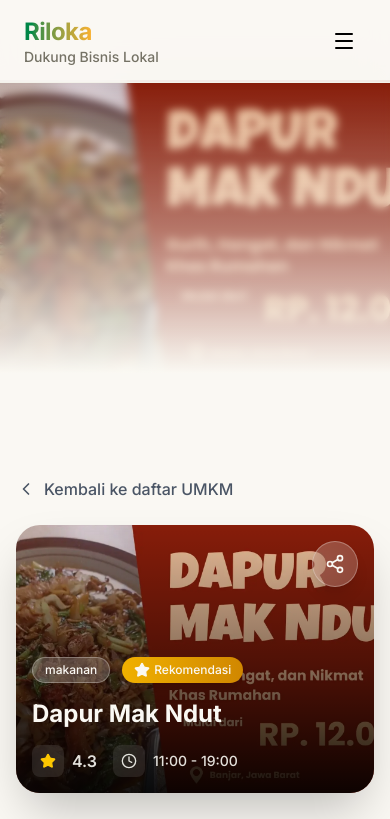
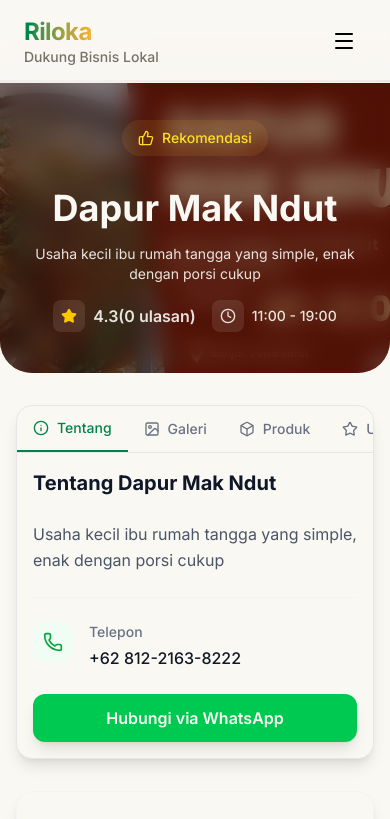
Before and after one commit to mwhehe30/Riloka, a Next.js app: page /umkm/dapur-mak-ndut in a window 390 px wide. Shown: the top 819 px of the page. Built offline with nearby package versions, Linux system fonts and the light colour scheme.

Commit message:
nambahin anu yg anu

```diff
--- a/app/globals.css
+++ b/app/globals.css
@@ -90,6 +90,25 @@ body {
   }
 }
 
+/* styles/globals.css */
+@keyframes marquee {
+  0% {
+    transform: translateX(0);
+  }
+  100% {
+    transform: translateX(calc(-200px * 6));
+  }
+}
+
+.animate-marquee {
+  animation: marquee 30s linear infinite;
+}
+
+/* Untuk hover pause */
+.animate-marquee:hover {
+  animation-play-state: paused;
+}
+
 .animate-gradient {
   animation: gradient 8s ease infinite;
 }
--- a/app/page.jsx
+++ b/app/page.jsx
@@ -2,6 +2,7 @@
 
 import Card from '@/components/Card';
 import HorizontalScroll from '@/components/HorizontalScroll';
+import Marquee from '@/components/Marquee';
 import PromoCard from '@/components/PromoCard';
 import { getPromo, getUmkm } from '@/lib/api';
 import {
@@ -312,7 +313,7 @@ export default function Page() {
 
       {/* marquee */}
       <div className='bg-primary'>
-        <section className='container mx-auto px-6 lg:px-12 py-16 md:py-20'></section>
+        <Marquee />
       </div>
 
       {/* testimonial */}
--- a/app/umkm/[slug]/page.jsx
+++ b/app/umkm/[slug]/page.jsx
@@ -5,7 +5,6 @@ import PromoCard from '@/components/PromoCard';
 import { getUmkmBySlug } from '@/lib/api';
 import {
   Box,
-  ChevronLeft,
   Clock,
   Image,
   Info,
@@ -16,9 +15,9 @@ import {
   Pin,
   Share2,
   Star,
+  ThumbsUp,
   User,
 } from 'lucide-react';
-import Link from 'next/link';
 import { useParams } from 'next/navigation';
 import { useEffect, useState } from 'react';
 import NotFound from './not-found';
@@ -29,6 +28,12 @@ export default function Page() {
   const [activeTab, setActiveTab] = useState('tentang');
   const [isLoading, setIsLoading] = useState(true);
   const [notFound, setNotFound] = useState(false);
+  const [activeImage, setActiveImage] = useState(null);
+
+  function handleImageClick(image) {
+    setActiveImage(image);
+    console.log(image);
+  }
 
   const handleShare = async () => {
     const shareData = {
@@ -111,35 +116,70 @@ export default function Page() {
 
   return (
     <section className='min-h-screen bg-white pt-20'>
-      <div className='relative aspect-[4/3] sm:aspect-[16/9] md:aspect-[21/7] overflow-hidden'>
+      <div className='relative aspect-[4/3] sm:aspect-[16/9] md:aspect-[21/7] overflow-hidden rounded-b-4xl'>
         <ImageWithFallback
           src={detailUmkm?.thumb}
           alt={detailUmkm?.name}
           fill
           className='object-cover'
         />
-        <div className='absolute inset-0 bg-gradient-to-t from-white via-white/40 to-transparent backdrop-blur-xs' />
+        <div className='absolute inset-0 bg-black/40 backdrop-blur-md flex flex-col gap-4 items-center justify-center p-4'>
+          {detailUmkm.featured && (
+            <div className='inline-flex items-center gap-2 bg-secondary/10 text-yellow-300 px-4 py-2 rounded-full mb-4 font-medium text-sm'>
+              <ThumbsUp className='size-4' />
+              Rekomendasi
+            </div>
+          )}
+
+          <h1 className='text-4xl md:text-6xl font-bold text-white'>
+            {detailUmkm?.name}
+          </h1>
+
+          <p className='text-white/90 text-sm sm:text-base text-center'>
+            {detailUmkm?.description}
+          </p>
+
+          <div className='flex flex-wrap items-center gap-4 text-white/90 text-sm sm:text-base'>
+            <div className='flex items-center gap-2'>
+              <div className='p-2 bg-white/10 rounded-lg'>
+                <Star className='w-4 h-4 sm:w-5 sm:h-5 fill-yellow-400 text-yellow-400' />
+              </div>
+              <span className='font-semibold text-base'>
+                {detailUmkm?.rating || '0.0'}({detailUmkm?.reviewer || '0'}{' '}
+                ulasan)
+              </span>
+            </div>
+            <div className='flex items-center gap-2'>
+              <div className='p-2 bg-white/10 rounded-lg '>
+                <Clock className='w-4 h-4 sm:w-5 sm:h-5' />
+              </div>
+              <span className='font-medium'>
+                {detailUmkm?.hours?.open} - {detailUmkm?.hours?.close}
+              </span>
+            </div>
+          </div>
+        </div>
       </div>
-      <div className='container mx-auto px-4 sm:px-6 lg:px-8 py-10 pt-26'>
+      <div className='container mx-auto px-4 sm:px-6 lg:px-8'>
         {/* Back Button */}
-        <Link
+        {/* <Link
           href='/umkm'
           className='inline-flex items-center gap-2 text-gray-600 hover:text-primary transition-colors duration-300 mb-6 group'
         >
           <ChevronLeft className='w-5 h-5 group-hover:-translate-x-1 transition-transform' />
           <span className='font-medium'>Kembali ke daftar UMKM</span>
-        </Link>
+        </Link> */}
 
         {/* Hero Section */}
         <article className='relative overflow-hidden rounded-3xl shadow-2xl mb-8'>
-          <figure className='relative aspect-[4/3] sm:aspect-[16/9] md:aspect-[21/9] overflow-hidden'>
+          {/* <figure className='relative aspect-[4/3] sm:aspect-[16/9] md:aspect-[21/9] overflow-hidden'>
             <ImageWithFallback
               src={detailUmkm?.thumb}
               alt={detailUmkm?.name}
               fill
               className='object-cover hover:scale-105 transition-transform duration-700'
             />
-          </figure>
+          </figure> */}
 
           <div className='absolute inset-0 bg-gradient-to-t from-black/90 via-black/40 to-transparent' />
 
@@ -281,20 +321,32 @@ export default function Page() {
                   <div className='space-y-6'>
                     <h2 className='text-2xl font-bold text-gray-900'>Galeri</h2>
 
+                    <div className='relative w-full h-[400px] rounded-xl overflow-hidden group border border-border'>
+                      <ImageWithFallback
+                        src={activeImage}
+                        alt={detailUmkm?.name || 'Gallery Image'}
+                        fill
+                        className='object-contain group-hover:scale-110 transition-transform duration-500'
+                      />
+                    </div>
+
                     {detailUmkm?.images?.length > 0 ? (
                       <div className='flex gap-4 overflow-x-auto scrollbar-none scroll-smooth'>
                         {detailUmkm.images.map((img, idx) => (
-                          <div
+                          <button
                             key={idx}
-                            className='relative flex-shrink-0 w-56 h-56 sm:w-64 sm:h-64 rounded-xl overflow-hidden group'
+                            onClick={() => handleImageClick(img)}
+                            className={`relative flex-shrink-0 w-32 h-20 rounded-lg overflow-hidden border
+              ${activeImage === img ? 'border-primary' : 'border-transparent'}
+            `}
                           >
                             <ImageWithFallback
                               src={img}
-                              alt={`${detailUmkm.name} ${idx + 1}`}
+                              alt={`${detailUmkm?.name} ${idx + 1}`}
                               fill
-                              className='object-cover group-hover:scale-110 transition-transform duration-500'
+                              className='object-cover hover:scale-110 transition-transform duration-300'
                             />
-                          </div>
+                          </button>
                         ))}
                       </div>
                     ) : (
@@ -417,14 +469,14 @@ export default function Page() {
                 <div className='flex flex-col gap-2'>
                   <div className='flex items-center gap-2'>
                     <Pin className='w-5 h-5' />
-                    <p>Alamat</p>
+                    <p className='font-bold'>Alamat</p>
                   </div>
                   <p className='text-gray-600'>{detailUmkm?.address}</p>
                 </div>
                 <div className='space-y-2'>
                   <div className='flex items-center gap-2 text-foreground'>
                     <Clock className='w-5 h-5' />
-                    <p>Jam Operasional</p>
+                    <p className='font-bold'>Jam Operasional</p>
                   </div>
                   <div className='flex gap-2 flex-col text-gray-600 font-medium'>
                     <p>
--- a/components/Card.jsx
+++ b/components/Card.jsx
@@ -1,6 +1,6 @@
 'use client';
 
-import { ArrowUpRight, Clock, MapPin, Star } from 'lucide-react';
+import { ArrowUpRight, Clock, MapPin, Star, ThumbsUp } from 'lucide-react';
 import Link from 'next/link';
 import ImageWithFallback from './ImageWithFallback';
 
@@ -11,10 +11,7 @@ export default function UMKMCard({ umkm }) {
         {/* Gambar */}
         <figure className='relative overflow-hidden aspect-video'>
           <ImageWithFallback
-            src={
-              umkm.thumb ||
-              'https://ralfvanveen.com/wp-content/uploads/2021/06/Placeholder-_-Glossary.svg'
-            }
+            src={umkm.thumb}
             alt={umkm.name}
             fill
             className='object-cover transition-transform duration-700 group-hover:scale-110'
@@ -38,10 +35,7 @@ export default function UMKMCard({ umkm }) {
           {/* Rekomendasi */}
           {umkm.featured && (
             <div className='absolute top-4 right-4 bg-gradient-to-br from-yellow-500 to-yellow-600 text-white px-3 py-1.5 rounded-full flex items-center gap-1.5 shadow-lg'>
-              <Star
-                className='size-3.5 fill-current flex-shrink-0'
-                strokeWidth={0}
-              />
+              <ThumbsUp className='size-3.5 flex-shrink-0' />
               <span className='text-xs sm:text-sm font-semibold'>
                 Rekomendasi
               </span>
--- a/components/ImageWithFallback.jsx
+++ b/components/ImageWithFallback.jsx
@@ -11,16 +11,12 @@ export default function ImageWithFallback({
 }) {
   const [imgSrc, setImgSrc] = useState(src || fallback);
 
-  const validSrc = imgSrc?.trim() ? imgSrc : fallback;
-
   return (
-    validSrc && (
-      <Image
-        src={validSrc}
-        alt={alt}
-        onError={() => setImgSrc(fallback)}
-        {...props}
-      />
-    )
+    <Image
+      src={imgSrc || fallback}
+      alt={alt}
+      onError={() => setImgSrc(fallback)}
+      {...props}
+    />
   );
 }
--- a/package.json
+++ b/package.json
@@ -9,7 +9,6 @@
     "lint": "eslint . --fix"
   },
   "dependencies": {
-    "date-fns": "^4.1.0",
     "lucide-react": "^0.546.0",
     "next": "15.5.6",
     "react": "19.1.0",
--- /dev/null
+++ b/public/data/testimoni.json
@@ -0,0 +1,23 @@
+[
+  {
+    "id": 1,
+    "name": "John Doe",
+    "rating": 5,
+    "review": "Saya sangat senang dengan UMKM ini. Makanan enak dan harga terjangkau.",
+    "date": "2023-01-01"
+  },
+  {
+    "id": 2,
+    "name": "John Doe",
+    "rating": 5,
+    "review": "Saya sangat senang dengan UMKM ini. Makanan enak dan harga terjangkau.",
+    "date": "2023-01-01"
+  },
+  {
+    "id": 3,
+    "name": "John Doe",
+    "rating": 5,
+    "review": "Saya sangat senang dengan UMKM ini. Makanan enak dan harga terjangkau.",
+    "date": "2023-01-01"
+  }
+]
--- a/public/data/umkm.json
+++ b/public/data/umkm.json
@@ -499,6 +499,7 @@
         "price": 30000
       }
     ],
+    "reviewer": "100",
     "reviews": [
       {
         "id": 1,
```
Also changed, not shown: components/PromoCard.jsx (+11 -8 lines), 1 other file (tests, documents, lock files or other folders).
